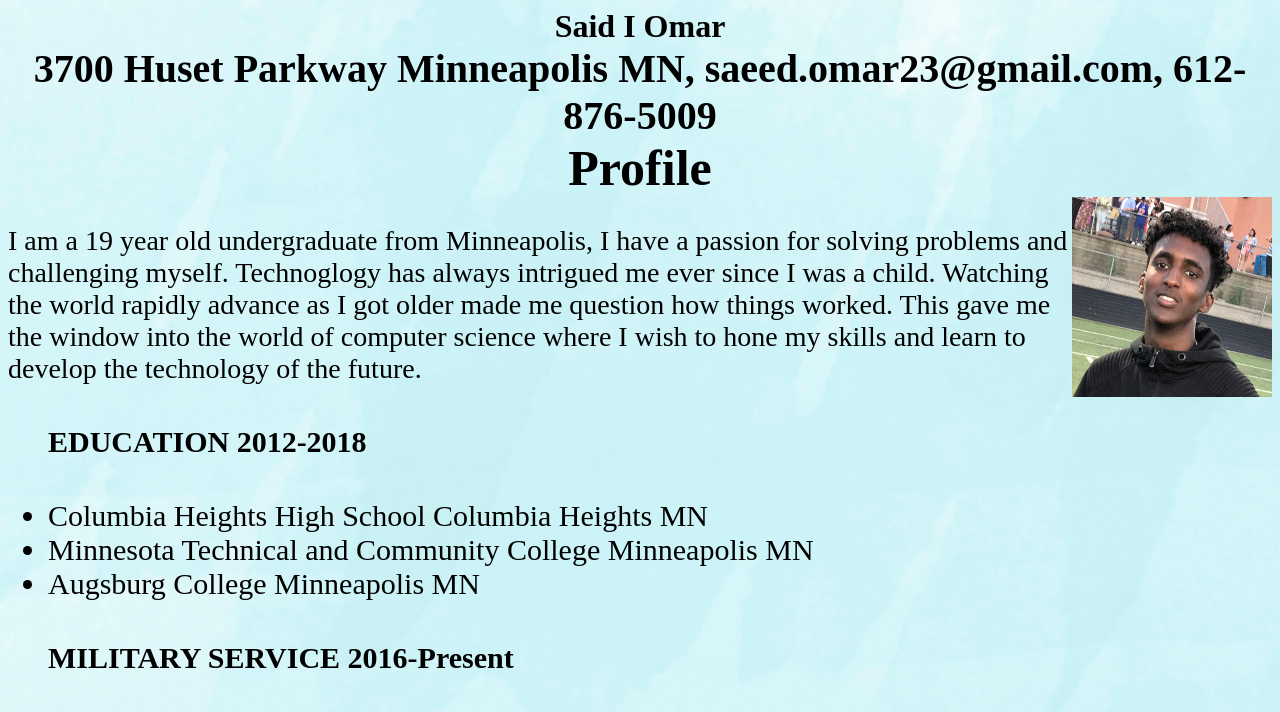
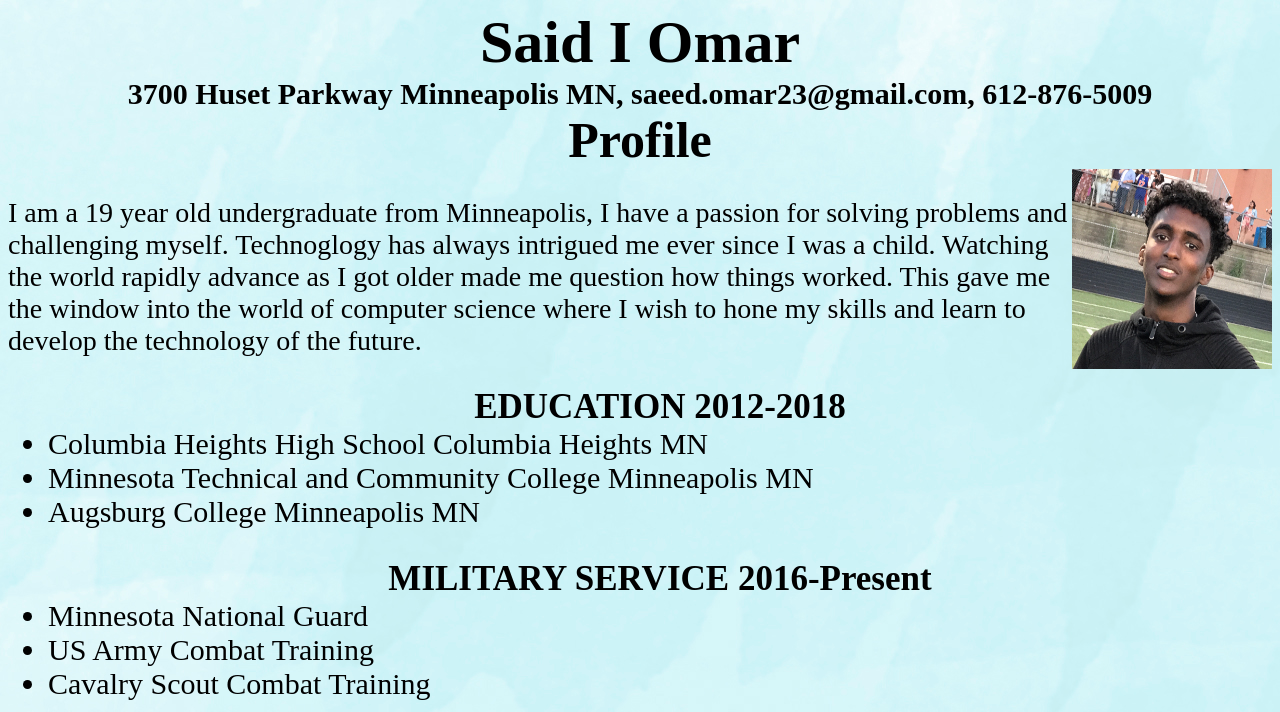
Before and after one commit to saidomar23/saidomar.github.io, a plain HTML site: page index.html in a window 1280 px wide. Shown: the top 712 px of the page. Drawn offline with Linux system fonts and the light colour scheme.

Commit message:
Update style.css

```diff
--- a/style.css
+++ b/style.css
@@ -2,13 +2,13 @@ h1 {
 	height: 100%;
 	margin: 0;
 	text-align: center;
-	width: 100%;font-size:60ps;
+	width: 100%;font-size:60px;
 }
 h3 {
 	height: 100%;
 	margin: 0;
 	text-align: center;
-	width: 100%;font-size: 40px;
+	width: 100%;font-size: 30px;
 
 }
 h2{
@@ -18,6 +18,10 @@ h2{
 	width: 100%;font-size:50px;
 
 }
+h4 {height: 100%;
+	margin: 0;
+	text-align: center;
+	width: 100%;font-size:35px;}
 p {
 	font-size: 28px;
 }
```
